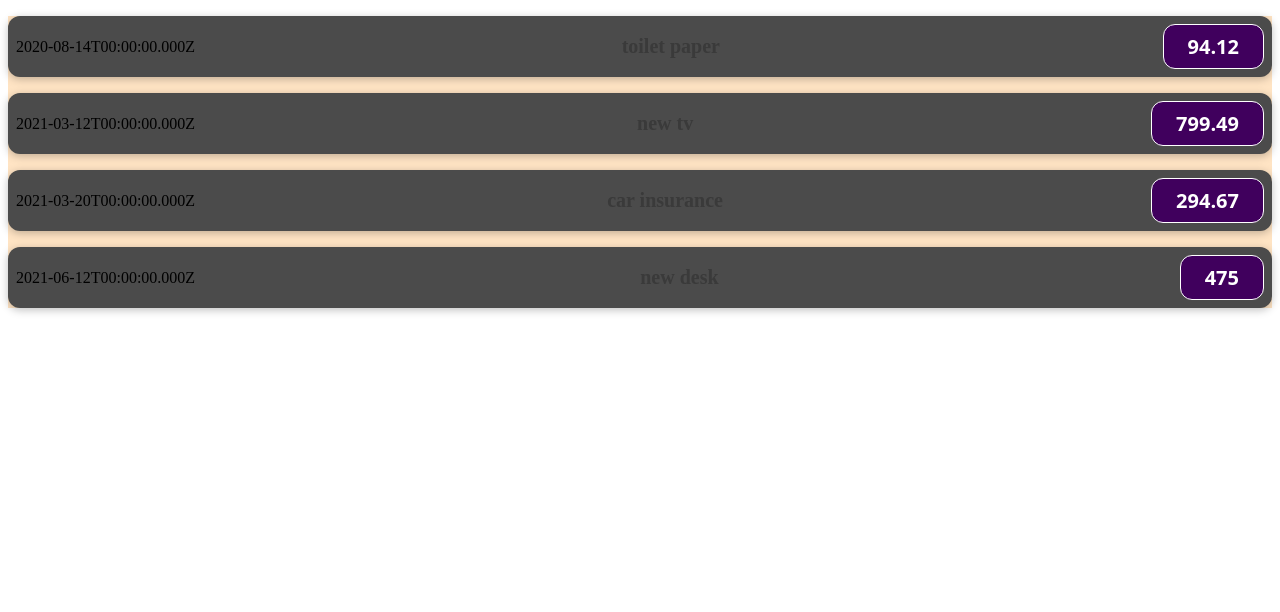
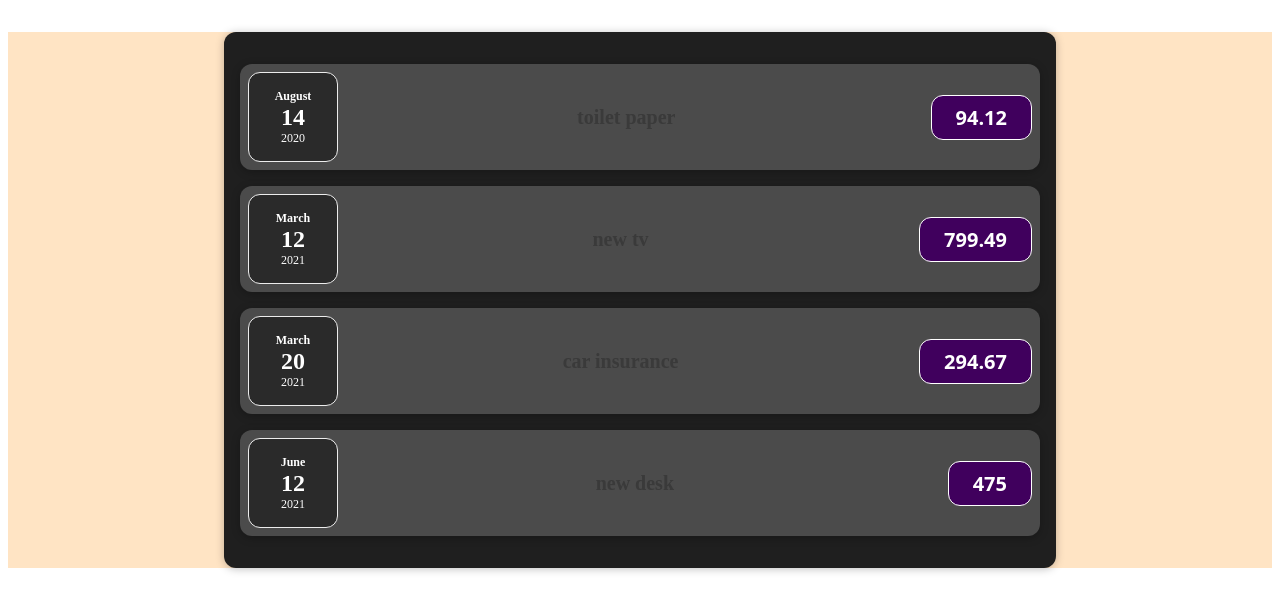
Before and after one commit to shotpoet86/Expense, a React (Create React App) app: page / in a window 1280 px wide. Shown: the top 612 px of the page. Built offline with nearby package versions, Linux system fonts and the light colour scheme.

Commit message:
seperated funcitonality into multiple components

```diff
--- a/package.json
+++ b/package.json
@@ -9,7 +9,7 @@
     "react": "^18.2.0",
     "react-dom": "^18.2.0",
     "react-scripts": "5.0.1",
-    "stylelint": "^14.10.0",
+    "stylelint": "14.10.0",
     "stylelint-config-standard": "^27.0.0",
     "web-vitals": "^2.1.4"
   },
--- a/src/App.js
+++ b/src/App.js
@@ -1,5 +1,5 @@
 import './styles/App.css';
-import ExpenseItem from './components/ExpenseItem';
+import ExpenseDisplay from './components/ExpenseDisplay';
 
 const expenses = [
 	{
@@ -32,10 +32,7 @@
 function App() {
 	return (
 		<div className="App">
-			<ExpenseItem date={expenses[0].date} title={expenses[0].title} amount={expenses[0].amount}/>
-			<ExpenseItem date={expenses[1].date} title={expenses[1].title} amount={expenses[1].amount}/>
-			<ExpenseItem date={expenses[2].date} title={expenses[2].title} amount={expenses[2].amount}/>
-			<ExpenseItem date={expenses[3].date} title={expenses[3].title} amount={expenses[3].amount}/>
+		<ExpenseDisplay expenses = {expenses}/>
 		</div>
 	);
 }
--- /dev/null
+++ b/src/components/ExpenseDate.jsx
@@ -0,0 +1,18 @@
+import '../styles/ExpenseDate.css';
+
+function ExpenseDate(props) {
+	const month = props.date.toLocaleString('en-US', {month: 'long'});
+	const day = props.date.toLocaleString('en-US', {day: '2-digit'});
+	const year = props.date.getFullYear();
+
+	return (
+		<div className="expense-date">
+			<div className="expense-date__month">{month}</div>
+			<div className="expense-date__day">{day}</div>
+			<div className="expense-date__year">{year}</div>
+		</div>
+
+	);
+}
+
+export default ExpenseDate;
--- /dev/null
+++ b/src/components/ExpenseDisplay.jsx
@@ -0,0 +1,19 @@
+import ExpenseItem from './ExpenseItem';
+import '../styles/Expenses.css';
+
+function ExpenseDisplay(props) {
+	return (
+		<div className="expenses">
+			<ExpenseItem date={props.expenses[0].date} title={props.expenses[0].title}
+			             amount={props.expenses[0].amount}/>
+			<ExpenseItem date={props.expenses[1].date} title={props.expenses[1].title}
+			             amount={props.expenses[1].amount}/>
+			<ExpenseItem date={props.expenses[2].date} title={props.expenses[2].title}
+			             amount={props.expenses[2].amount}/>
+			<ExpenseItem date={props.expenses[3].date} title={props.expenses[3].title}
+			             amount={props.expenses[3].amount}/>
+		</div>
+	);
+}
+
+export default ExpenseDisplay;
--- a/src/components/ExpenseItem.jsx
+++ b/src/components/ExpenseItem.jsx
@@ -1,10 +1,10 @@
 import '../styles/ExpenseItem.css';
-
+import ExpenseDate from './ExpenseDate';
 
 function ExpenseItem(props) {
 	return (
 		<div className="expense-item">
-			<div>{props.date.toISOString()}</div>
+		<ExpenseDate date={props.date}/>
 			<div className="expense-item__description">
 				<h2>{props.title}</h2>
 				<div className="expense-item__price">
--- /dev/null
+++ b/src/styles/ExpenseDate.css
@@ -0,0 +1,27 @@
+.expense-date {
+	display: flex;
+	flex-direction: column;
+	width: 5.5rem;
+	height: 5.5rem;
+	border: 1px solid #ececec;
+	background-color: #2a2a2a;
+	color: white;
+	border-radius: 12px;
+	align-items: center;
+	justify-content: center;
+
+	}
+
+.expense-date__month {
+	font-size: 0.75rem;
+	font-weight: bold;
+	}
+
+.expense-date__year {
+	font-size: 0.75rem;
+	}
+
+.expense-date__day {
+	font-size: 1.5rem;
+	font-weight: bold;
+	}
--- a/src/styles/ExpenseItem.css
+++ b/src/styles/ExpenseItem.css
@@ -34,7 +34,7 @@
   background-color: #40005d;
   border: 1px solid white;
   padding: 0.5rem;
-  border-radius: 12px;
+  border-radius: 12px
 }
 
 @media (min-width: 580px) {
--- /dev/null
+++ b/src/styles/Expenses.css
@@ -0,0 +1,9 @@
+.expenses {
+	padding: 1rem;
+	background-color: rgb(31, 31, 31);
+	margin: 2rem auto;
+	width: 50rem;
+	max-width: 95%;
+	border-radius: 12px;
+	box-shadow: 0 1px 8px rgba(0, 0, 0, 0.25);
+	}
```
Also changed, not shown: 1 other file (tests, documents, lock files or other folders).
